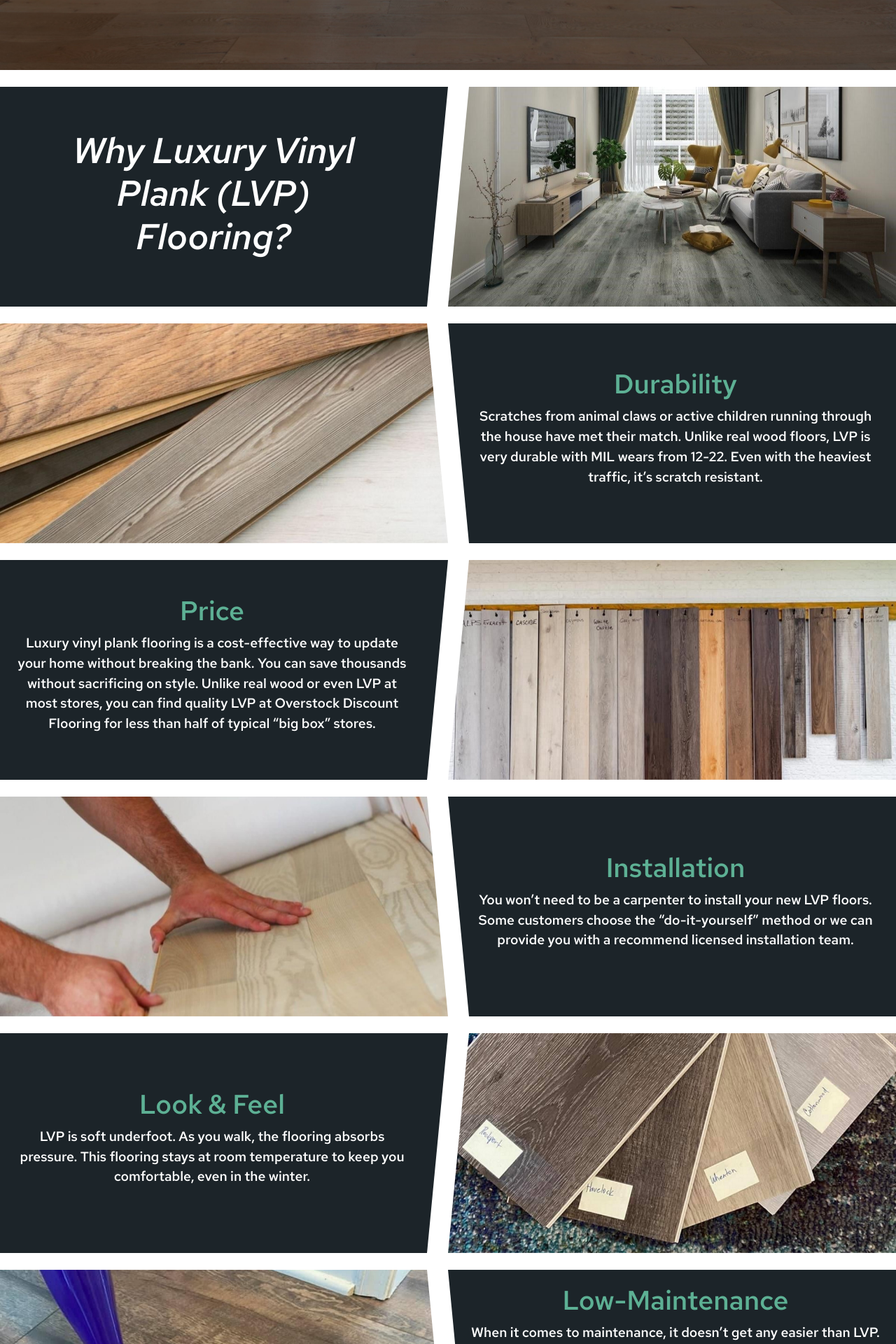
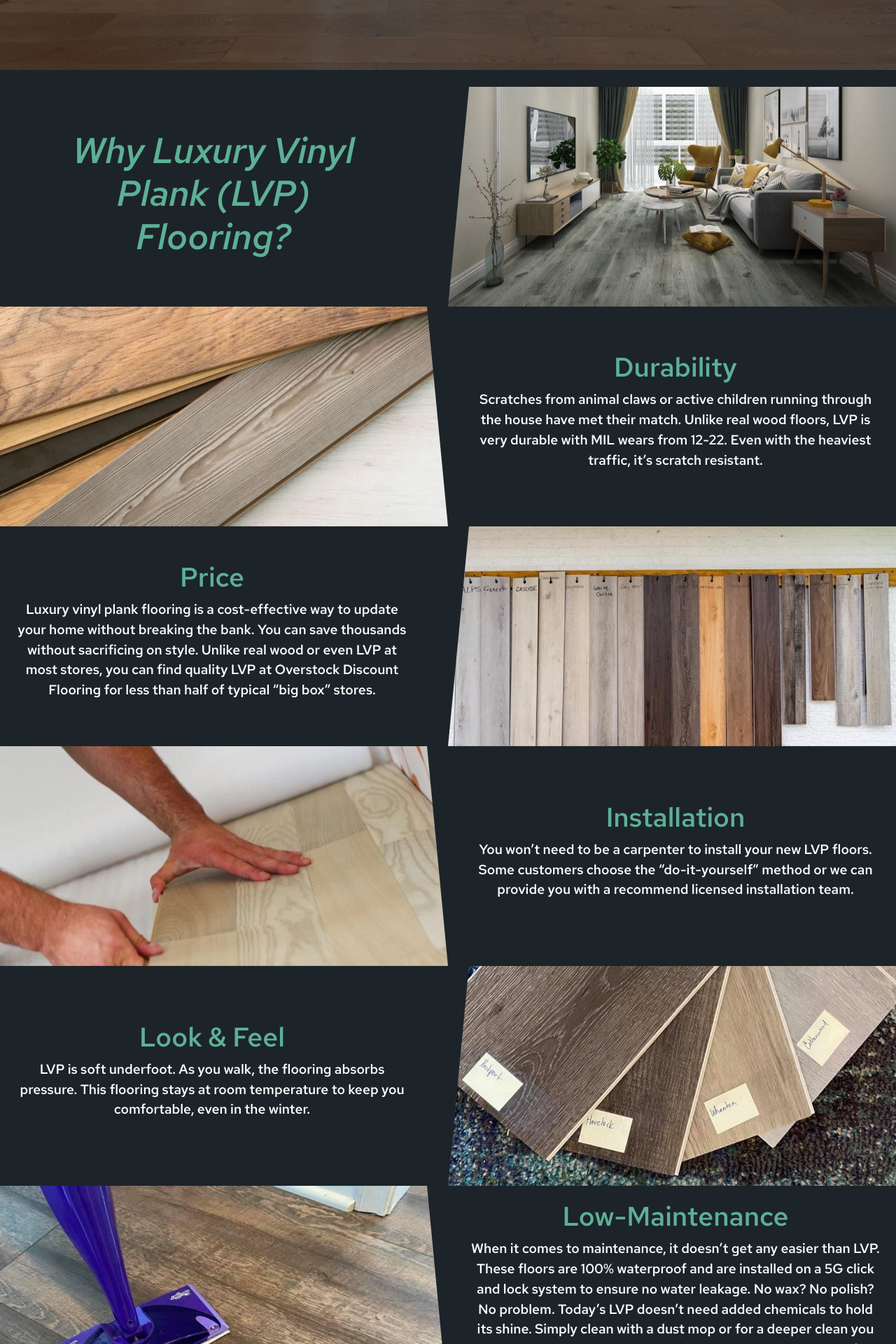
Before and after one commit to rmbass3/overstock_app, a React (Create React App) app: page / in a window 1280 px wide. Shown: the part 700-2620 px from the top of the page at 70% size. Built offline with nearby package versions, Linux system fonts and the light colour scheme.

Commit message:
Dark mode

```diff
--- a/src/App.css
+++ b/src/App.css
@@ -20,6 +20,9 @@
   src: url("./fonts/RedHatText/static/RedHatText-MediumItalic.ttf")
 }
 
+.App {
+  background-color: var(--charcoal);
+}
 
 /* Header */
 
@@ -60,6 +63,11 @@
   align-items: center;
   flex-direction: column;
   z-index: -1;
+}
+
+#home {
+  position: relative;
+  z-index: 1;
 }
 
 .home, .about {
@@ -128,7 +136,7 @@
 
 
 .home-trans1 .trans1-text-col {
-  background-color: var(--charcoal);
+  background-color: rgba(90, 90, 90, 0);
   padding: 0;
 }
 
@@ -140,7 +148,7 @@
 
 
 .home-trans1 .trans1-title {
-  color: white;
+  color: var(--logo-color);
   font-family: RedHatItalics;
   font-size: clamp(30px, 4vw, 60px);
   text-align: center;
@@ -169,7 +177,7 @@
   height: 0;
   border-style: solid;
   border-width: 314px 30px 0 0;
-  border-color: #ffffff transparent transparent transparent;
+  border-color: rgb(28, 36, 41) transparent transparent transparent;
   position: relative;
   z-index: 3;
 }
@@ -179,7 +187,7 @@
   height: 0;
   border-style: solid;
   border-width: 0 0 314px 30px;
-  border-color: transparent transparent #ffffff transparent;
+  border-color: transparent transparent rgb(28, 36, 41) transparent;
   line-height: 0px;
   position: relative;
   z-index: 3;
@@ -191,7 +199,7 @@
   height: 0;
   border-style: solid;
   border-width: 0 30px 314px 0;
-  border-color: transparent #ffffff transparent transparent;
+  border-color: transparent rgb(28, 36, 41) transparent transparent;
   margin-left: auto;
   position: relative;
   z-index: 3;
@@ -202,7 +210,7 @@
   height: 0;
   border-style: solid;
   border-width: 314px 0 0 30px;
-  border-color: transparent transparent transparent #ffffff;
+  border-color: transparent transparent transparent rgb(28, 36, 41);
   position: relative;
   z-index: 3;
 }
--- a/src/components/About.js
+++ b/src/components/About.js
@@ -7,20 +7,6 @@ import aboutimg1 from '../imgs/about-img1.JPG'
 function About(props){
   return (
     <div id="about">
-      <ParallaxBanner
-        className="banner-title"
-        layers={[
-          {
-            image: bgAbout,
-            amount: 0.5,
-          },
-        ]}
-      >
-        <div className="container title-container">
-          <h1 className="about-title">HIGH POINT'S MOST TRUSTED</h1>
-          <h1 className="about-title">FLOORING COMPANY</h1>
-        </div>
-      </ParallaxBanner>
 
       <div className="about-container">
         <ScrollAnimation animateIn="fadeIn">
--- a/src/components/HomeTransition.js
+++ b/src/components/HomeTransition.js
@@ -12,7 +12,7 @@ function HomeTransition(props) {
   return (
     <div className="home-trans1">
       <div className="trans1-container">
-        <div className="row row-cols-1 row-cols-md-2 gx-0 mb-0 mb-md-4 mt-0 mt-md-4">
+        <div className="row row-cols-1 row-cols-md-2 gx-0 mb-0 mt-0 mt-md-4">
           <div className="col order-1 order-md-1">
             <ScrollAnimation animateIn="fadeInLeft" animateOnce={true}>
               <div className="col trans1-text-col">
@@ -50,7 +50,7 @@ function HomeTransition(props) {
             </ScrollAnimation>
           </div>
         </div>
-        <div className="row row-cols-1 row-cols-md-2 gx-0 mb-0 mb-md-4">
+        <div className="row row-cols-1 row-cols-md-2 gx-0 mb-0  ">
           <div className="col order-2 order-md-1">
             <ScrollAnimation animateIn="fadeInLeft" animateOnce={true}>
               <div className="col trans1-img-col">
@@ -90,7 +90,7 @@ function HomeTransition(props) {
           </div>
         </div>
         {/* Row Set 2 */}
-        <div className="row row-cols-1 row-cols-md-2 gx-0 mb-0 mb-md-4">
+        <div className="row row-cols-1 row-cols-md-2 gx-0 mb-0  ">
           <div className="col order-1 order-md-1">
             <ScrollAnimation animateIn="fadeInLeft" animateOnce={true}>
               <div className="col trans1-text-col">
@@ -129,7 +129,7 @@ function HomeTransition(props) {
             </ScrollAnimation>
           </div>
         </div>
-        <div className="row row-cols-1 row-cols-md-2 gx-0 mb-0 mb-md-4">
+        <div className="row row-cols-1 row-cols-md-2 gx-0 mb-0  ">
           <div className="col order-2 order-md-1">
             <ScrollAnimation animateIn="fadeInLeft" animateOnce={true}>
               <div className="col trans1-img-col">
@@ -169,7 +169,7 @@ function HomeTransition(props) {
           </div>
         </div>
         {/* Row Set 3 */}
-        <div className="row row-cols-1 row-cols-md-2 gx-0 mb-0 mb-md-4">
+        <div className="row row-cols-1 row-cols-md-2 gx-0 mb-0  ">
           <div className="col order-1 order-md-1">
             <ScrollAnimation animateIn="fadeInLeft" animateOnce={true}>
               <div className="col trans1-text-col">
@@ -208,7 +208,7 @@ function HomeTransition(props) {
             </ScrollAnimation>
           </div>
         </div>
-        <div className="row row-cols-1 row-cols-md-2 gx-0 mb-0 mb-md-4">
+        <div className="row row-cols-1 row-cols-md-2 gx-0 mb-0  ">
           <div className="col order-2 order-md-1">
             <ScrollAnimation animateIn="fadeInLeft" animateOnce={true}>
               <div className="col trans1-img-col">
```
